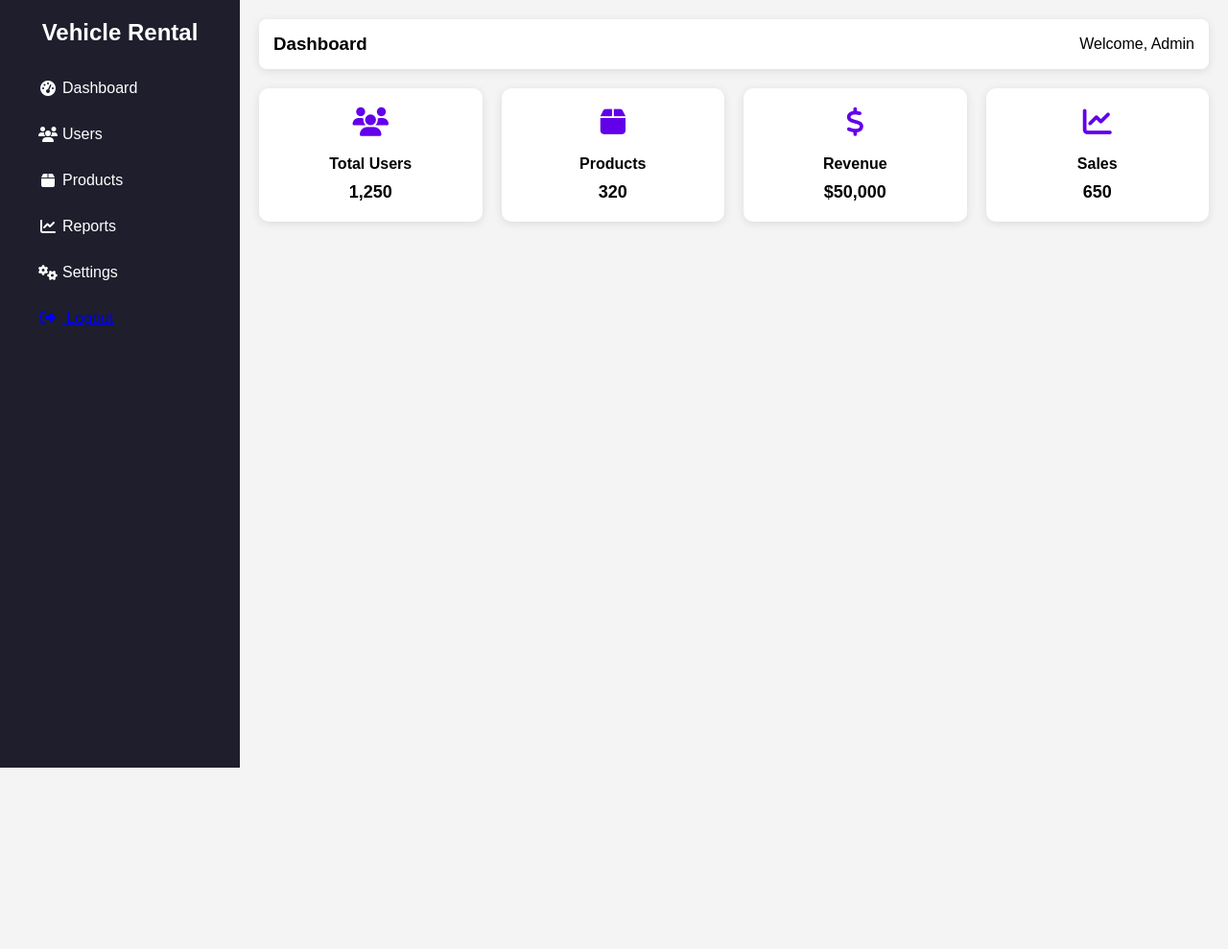
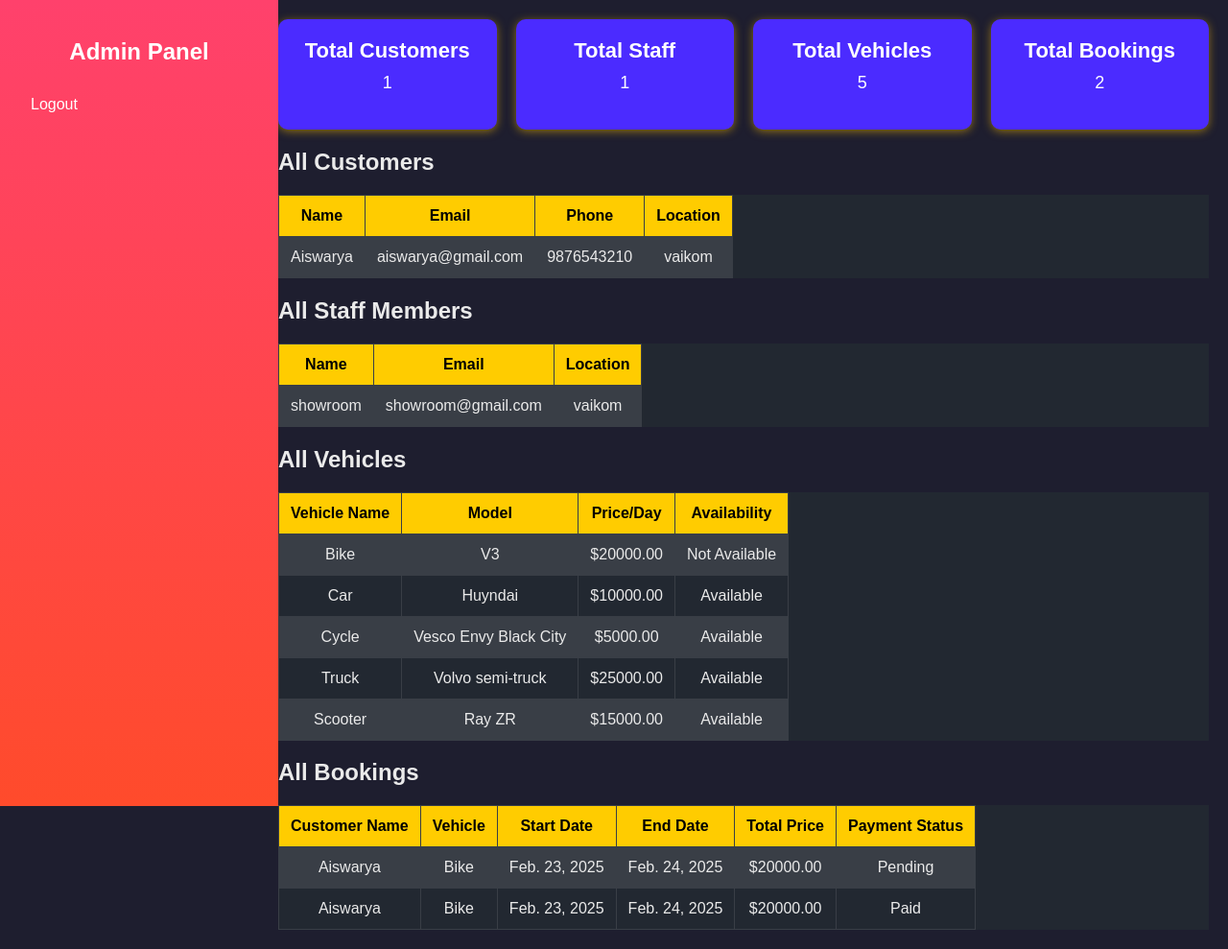
Before and after one commit to Aiswarya2316/Vehicle-Rental, a Django app: page /adminhome in a window 1280 px wide. Shown: the whole page at 96% size. Before the commit the page ends 800 px from the top, so only its background shows below. Run offline with Django 5.2, Linux system fonts and the light colour scheme; data comes from the database, SQL or seed files in the repository; both versions use the stored data as it was after the commit.

Commit message:
completed

```diff
--- a/project/app/forms.py
+++ b/project/app/forms.py
@@ -57,10 +57,7 @@ class LoginForm(forms.Form):
 
 
 
-from django import forms
-from .models import Vehicle
-
 class VehicleForm(forms.ModelForm):
     class Meta:
         model = Vehicle
-        fields = ["staf", "name", "model", "price_per_day", "availability", "image"]
+        fields = ["name", "model", "price_per_day", "availability", "image"]
--- a/project/app/urls.py
+++ b/project/app/urls.py
@@ -13,6 +13,7 @@ urlpatterns = [
     path("addvehicle/",views.add_vehicle,name='add_vehicle'),
     path("vehiclelist/",views.vehicle_list,name='vehicle_list'),
     path("updatevehicle/<int:vehicle_id>/",views.update_vehicle,name='update_vehicle'),
+    path("delete_vehicle/<int:vehicle_id>/", views.delete_vehicle, name="delete_vehicle"),
     path("vehiclelists/",views.vehicle_lists,name='vehicle_lists'),
     path("book/<int:vehicle_id>/", views.book_vehicle, name="book_vehicle"),
     path("booking-history/", views.booking_history, name="booking_history"),
--- a/project/app/views.py
+++ b/project/app/views.py
@@ -107,8 +107,23 @@ def user_logout(request):
 
 
 
+from django.shortcuts import render
+from .models import Customer, Staf, Vehicle, Booking
+
 def adminhome(request):
-    return render(request,'admin/adminhome.html')
+    customers = Customer.objects.all()
+    staffs = Staf.objects.all()
+    vehicles = Vehicle.objects.all()
+    bookings = Booking.objects.all()
+
+    context = {
+        "customers": customers,
+        "staffs": staffs,
+        "vehicles": vehicles,
+        "bookings": bookings,
+    }
+    return render(request, "admin/adminhome.html", context)
+
 
 
 
@@ -127,12 +142,19 @@ from django.contrib import messages
 from .models import Vehicle, Staf
 from .forms import VehicleForm
 
-# Add Vehicle
+from django.shortcuts import render, redirect
+from django.contrib import messages
+from .models import Vehicle, Staf
+from .forms import VehicleForm
+
 def add_vehicle(request):
     if request.method == "POST":
         form = VehicleForm(request.POST, request.FILES)
+        staf_id = request.POST.get("staf")  # Get selected staf from form
         if form.is_valid():
-            form.save()
+            vehicle = form.save(commit=False)
+            vehicle.staf_id = staf_id  # Assign staf before saving
+            vehicle.save()
             messages.success(request, "Vehicle added successfully!")
             return redirect("vehicle_list")
         else:
@@ -143,18 +165,21 @@ def add_vehicle(request):
     staff_list = Staf.objects.all()
     return render(request, "staf/add_vehicle.html", {"form": form, "staff_list": staff_list})
 
+
 # View Vehicles
 def vehicle_list(request):
     vehicles = Vehicle.objects.all()
     return render(request, "staf/vehicle_list.html", {"vehicles": vehicles})
 
-# Update Vehicle
 def update_vehicle(request, vehicle_id):
     vehicle = get_object_or_404(Vehicle, id=vehicle_id)
+
     if request.method == "POST":
         form = VehicleForm(request.POST, request.FILES, instance=vehicle)
         if form.is_valid():
-            form.save()
+            vehicle = form.save(commit=False)
+            vehicle.staf = vehicle.staf  # Retaining the existing staf value
+            vehicle.save()
             messages.success(request, "Vehicle updated successfully!")
             return redirect("vehicle_list")
         else:
@@ -164,6 +189,18 @@ def update_vehicle(request, vehicle_id):
 
     return render(request, "staf/update_vehicle.html", {"form": form})
 
+
+
+
+
+
+
+# Delete Vehicle
+def delete_vehicle(request, vehicle_id):
+    vehicle = get_object_or_404(Vehicle, id=vehicle_id)
+    vehicle.delete()
+    messages.success(request, "Vehicle deleted successfully!")
+    return redirect("vehicle_list")
 
 
 
--- a/project/templates/admin/adminhome.html
+++ b/project/templates/admin/adminhome.html
@@ -4,192 +4,259 @@
     <meta charset="UTF-8">
     <meta name="viewport" content="width=device-width, initial-scale=1.0">
     <title>Admin Dashboard</title>
-    <link rel="stylesheet" href="https://cdnjs.cloudflare.com/ajax/libs/font-awesome/6.4.2/css/all.min.css">
     <style>
-        * {
+        /* Global Styles */
+        body {
+            font-family: 'Poppins', sans-serif;
             margin: 0;
             padding: 0;
-            box-sizing: border-box;
-            font-family: 'Poppins', sans-serif;
+            background-color: #1e1e2f;
+            color: #eaeaea;
+            display: flex;
         }
 
-        body {
-            display: flex;
-            min-height: 100vh;
-            background-color: #f4f4f4;
-        }
-
-        /* Sidebar Styling */
+        /* Sidebar Styles */
         .sidebar {
             width: 250px;
-            background: #1e1e2d;
-            color: white;
+            height: 100vh;
+            background: linear-gradient(180deg, #ff416c, #ff4b2b);
             padding: 20px;
             position: fixed;
-            height: 100%;
+            left: 0;
+            top: 0;
+            overflow-y: auto;
+            display: flex;
+            flex-direction: column;
         }
 
         .sidebar h2 {
+            color: #ffffff;
             text-align: center;
             margin-bottom: 20px;
         }
 
-        .sidebar ul {
-            list-style: none;
-            padding: 0;
-        }
-
-        .sidebar ul li {
-            padding: 15px;
-            cursor: pointer;
-            display: flex;
-            align-items: center;
+        .sidebar a {
+            display: block;
+            color: #ffffff;
+            text-decoration: none;
+            padding: 12px;
+            border-radius: 5px;
+            margin-bottom: 10px;
             transition: 0.3s;
         }
 
-        .sidebar ul li i {
-            width: 30px;
-            text-align: center;
-        }
-
-        .sidebar ul li:hover {
-            background: #34344a;
-            border-radius: 8px;
+        .sidebar a:hover {
+            background: #ffcc00;
+            color: #000;
         }
 
         /* Main Content */
         .main-content {
-            margin-left: 250px;
+            margin-left: 270px;
             padding: 20px;
-            width: 100%;
-        }
-
-        .header {
-            background: white;
-            padding: 15px;
-            border-radius: 8px;
-            box-shadow: 0 2px 10px rgba(0, 0, 0, 0.1);
-            display: flex;
-            justify-content: space-between;
-            align-items: center;
-        }
-
-        .header h3 {
-            margin: 0;
-        }
-
-        .header .user-info {
-            display: flex;
-            align-items: center;
-        }
-
-        .header .user-info img {
-            width: 40px;
-            border-radius: 50%;
-            margin-left: 10px;
+            width: calc(100% - 270px);
         }
 
         /* Dashboard Cards */
-        .cards {
+        .stats-container {
             display: grid;
             grid-template-columns: repeat(auto-fit, minmax(200px, 1fr));
             gap: 20px;
-            margin-top: 20px;
+            margin-bottom: 20px;
         }
 
         .card {
-            background: white;
+            background: #4b2bff;
             padding: 20px;
             border-radius: 10px;
-            box-shadow: 0 2px 10px rgba(0, 0, 0, 0.1);
             text-align: center;
+            box-shadow: 0px 2px 10px rgba(255, 192, 0, 0.5);
+            color: #fff;
         }
 
-        .card i {
-            font-size: 30px;
-            margin-bottom: 10px;
-            color: #6200ea;
-        }
-
-        .card h4 {
-            margin: 10px 0;
+        .card h3 {
+            margin: 0;
+            font-size: 22px;
         }
 
         .card p {
             font-size: 18px;
-            font-weight: bold;
+            margin-top: 10px;
+        }
+
+        /* Table Styles */
+        table {
+            width: 100%;
+            border-collapse: collapse;
+            background: #222831;
+            overflow-x: auto;
+            display: block;
+            white-space: nowrap;
+        }
+
+        th, td {
+            border: 1px solid #393e46;
+            padding: 12px;
+            text-align: center;
+        }
+
+        th {
+            background: #ffcc00;
+            color: black;
+        }
+
+        tr:nth-child(even) {
+            background: #393e46;
+        }
+
+        tr:hover {
+            background: rgba(255, 76, 41, 0.3);
         }
 
         /* Responsive Design */
         @media (max-width: 768px) {
             .sidebar {
-                width: 60px;
-                text-align: center;
-                overflow: hidden;
+                width: 200px;
             }
+            .main-content {
+                margin-left: 220px;
+                width: calc(100% - 220px);
+            }
+        }
 
-            .sidebar h2 {
-                display: none;
+        @media (max-width: 600px) {
+            .sidebar {
+                width: 100%;
+                height: auto;
+                position: relative;
             }
-
-            .sidebar ul li span {
-                display: none;
+            .main-content {
+                margin-left: 0;
+                width: 100%;
             }
-
-            .main-content {
-                margin-left: 60px;
+            table {
+                display: block;
+                overflow-x: auto;
             }
         }
     </style>
 </head>
 <body>
 
-    <!-- Sidebar -->
+    <!-- Sidebar Navigation -->
     <div class="sidebar">
-        <h2>Vehicle Rental</h2>
-        <ul>
-            <li><i class="fas fa-tachometer-alt"></i> <span>Dashboard</span></li>
-            <li><i class="fas fa-users"></i> <span>Users</span></li>
-            <li><i class="fas fa-box"></i> <span>Products</span></li>
-            <li><i class="fas fa-chart-line"></i> <span>Reports</span></li>
-            <li><i class="fas fa-cogs"></i> <span>Settings</span></li>
-            <li><a href="../logout"><i class="fas fa-sign-out-alt"></i> <span>Logout</span></a></li>
-        </ul>
+        <h2>Admin Panel</h2>
+        <a href="../logout">Logout</a>
     </div>
 
     <!-- Main Content -->
     <div class="main-content">
-        <div class="header">
-            <h3>Dashboard</h3>
-            <div class="user-info">
-                <span>Welcome, Admin</span>
+
+        <!-- Dashboard Stats -->
+        <div class="stats-container">
+            <div class="card">
+                <h3>Total Customers</h3>
+                <p>{{ customers|length }}</p>
+            </div>
+            <div class="card">
+                <h3>Total Staff</h3>
+                <p>{{ staffs|length }}</p>
+            </div>
+            <div class="card">
+                <h3>Total Vehicles</h3>
+                <p>{{ vehicles|length }}</p>
+            </div>
+            <div class="card">
+                <h3>Total Bookings</h3>
+                <p>{{ bookings|length }}</p>
             </div>
         </div>
 
-        <!-- Dashboard Cards -->
-        <div class="cards">
-            <div class="card">
-                <i class="fas fa-users"></i>
-                <h4>Total Users</h4>
-                <p>1,250</p>
-            </div>
-            <div class="card">
-                <i class="fas fa-box"></i>
-                <h4>Products</h4>
-                <p>320</p>
-            </div>
-            <div class="card">
-                <i class="fas fa-dollar-sign"></i>
-                <h4>Revenue</h4>
-                <p>$50,000</p>
-            </div>
-            <div class="card">
-                <i class="fas fa-chart-line"></i>
-                <h4>Sales</h4>
-                <p>650</p>
-            </div>
-        </div>
+        <!-- Customers Table -->
+        <h2>All Customers</h2>
+        <table>
+            <tr>
+                <th>Name</th>
+                <th>Email</th>
+                <th>Phone</th>
+                <th>Location</th>
+            </tr>
+            {% for customer in customers %}
+            <tr>
+                <td>{{ customer.name }}</td>
+                <td>{{ customer.email }}</td>
+                <td>{{ customer.phone }}</td>
+                <td>{{ customer.location }}</td>
+            </tr>
+            {% empty %}
+            <tr><td colspan="4">No customers found.</td></tr>
+            {% endfor %}
+        </table>
+
+        <!-- Staff Table -->
+        <h2>All Staff Members</h2>
+        <table>
+            <tr>
+                <th>Name</th>
+                <th>Email</th>
+                <th>Location</th>
+            </tr>
+            {% for staff in staffs %}
+            <tr>
+                <td>{{ staff.name }}</td>
+                <td>{{ staff.email }}</td>
+                <td>{{ staff.location }}</td>
+            </tr>
+            {% empty %}
+            <tr><td colspan="3">No staff found.</td></tr>
+            {% endfor %}
+        </table>
+
+        <!-- Vehicles Table -->
+        <h2>All Vehicles</h2>
+        <table>
+            <tr>
+                <th>Vehicle Name</th>
+                <th>Model</th>
+                <th>Price/Day</th>
+                <th>Availability</th>
+            </tr>
+            {% for vehicle in vehicles %}
+            <tr>
+                <td>{{ vehicle.name }}</td>
+                <td>{{ vehicle.model }}</td>
+                <td>${{ vehicle.price_per_day }}</td>
+                <td>{{ vehicle.availability|yesno:"Available,Not Available" }}</td>
+            </tr>
+            {% empty %}
+            <tr><td colspan="4">No vehicles found.</td></tr>
+            {% endfor %}
+        </table>
+
+        <!-- Bookings Table -->
+        <h2>All Bookings</h2>
+        <table>
+            <tr>
+                <th>Customer Name</th>
+                <th>Vehicle</th>
+                <th>Start Date</th>
+                <th>End Date</th>
+                <th>Total Price</th>
+                <th>Payment Status</th>
+            </tr>
+            {% for booking in bookings %}
+            <tr>
+                <td>{{ booking.customer_name }}</td>
+                <td>{{ booking.vehicle.name }}</td>
+                <td>{{ booking.start_date }}</td>
+                <td>{{ booking.end_date }}</td>
+                <td>${{ booking.total_price }}</td>
+                <td>{{ booking.payment_status }}</td>
+            </tr>
+            {% empty %}
+            <tr><td colspan="6">No bookings found.</td></tr>
+            {% endfor %}
+        </table>
     </div>
-
 </body>
 </html>
```
Also changed, not shown: project/app/admin.py (+7 -1 lines), project/templates/staf/update_vehicle.html (+19 -18 lines), project/templates/staf/vehicle_list.html (+17 -0 lines), project/db.sqlite3, project/media/vehicle_images/81pd9SXUbgL.jpg (added), project/media/vehicle_images/81pd9SXUbgL_ivVVkVw.jpg (added), project/media/vehicle_images/blue.webp (added), project/media/vehicle_images/car-keys.webp (added), project/media/vehicle_images/car-keys_Eqgwls6.webp (added), project/media/vehicle_images/download_1.jpg (added), project/media/vehicle_images/niosmodelpc_AE9Ie0q.png (added), project/static/81pd9SXUbgL.jpg (added), project/static/blue.webp (added).
